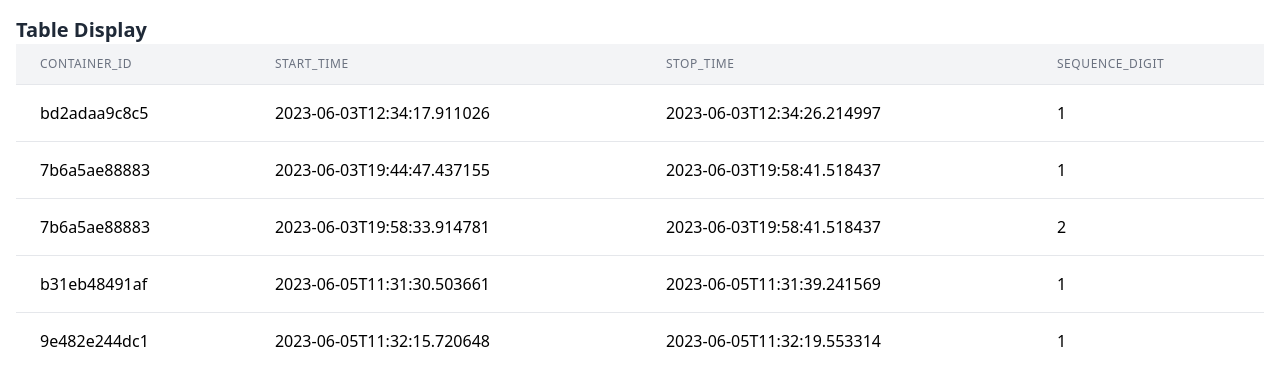
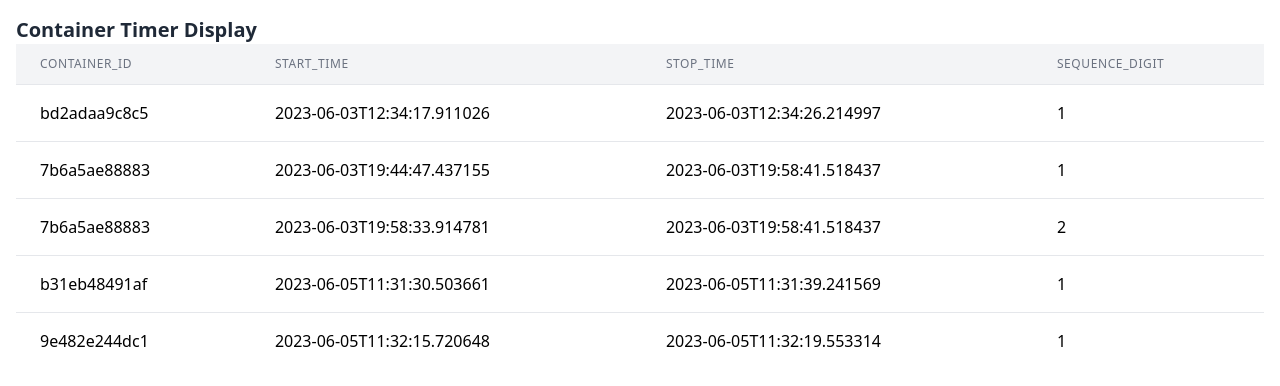
Before and after one commit to irfannm2/cloud-pbl2, a Flask app: page /timer in a window 1280 px wide. Shown: the top 386 px of the page. Run offline with Flask 3, Linux system fonts and the light colour scheme; data comes from the database, SQL or seed files in the repository.

```diff
--- a/templates/timer.html
+++ b/templates/timer.html
@@ -1,12 +1,12 @@
 <!DOCTYPE html>
 <html>
 <head>
-    <title>Table Display</title>
+    <title>Container Timer DB</title>
     <link href="https://cdn.jsdelivr.net/npm/tailwindcss@2.2.16/dist/tailwind.min.css" rel="stylesheet">
 </head>
 <body>
     <div class="container mx-auto px-4 py-4">
-        <h1 class="text-xl font-bold text-gray-800">Table Display</h1>
+        <h1 class="text-xl font-bold text-gray-800">Container Timer Display</h1>
         {{ table_html | safe }}
     </div>
 </body>
```
